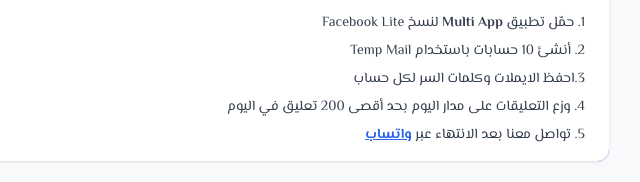
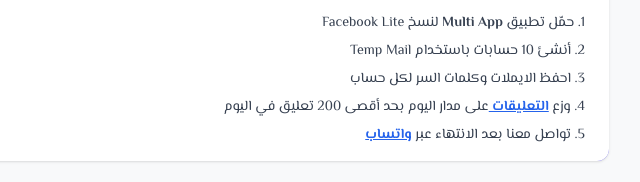
Before and after one commit to Omarmvp77/Getfreeee, a plain HTML site: page index.html in a window 1280 px wide. Both pictures are taken after a click on the button "إنشاء 10 حسابات ونشر 1000 تعليق". Shown: the part 447-629 px from the top of the page, 399-1039 px from the left. Drawn offline with nearby package versions, Linux system fonts and the light colour scheme.

Commit message:
Update index.html

```diff
--- a/index.html
+++ b/index.html
@@ -62,8 +62,15 @@
         <div id="panel2" class="hidden bg-white text-gray-700 px-6 py-4 space-y-2 text-sm">
           <p>1. حمّل تطبيق <strong>Multi App</strong> لنسخ Facebook Lite</p>
           <p>2. أنشئ 10 حسابات باستخدام Temp Mail</p>
-          <p>3.احفظ الايملات وكلمات السر لكل حساب</p>
-          <p>4. وزع التعليقات على مدار اليوم بحد أقصى 200 تعليق في اليوم</p>
+          <p>3. احفظ الايملات وكلمات السر لكل حساب</p>
+          <p>
+            4. وزع
+            <a href="https://drive.google.com/file/d/1XQful3bwXjE7UWo3jEumZs1DahtxR8gL/view?usp=drivesdk"
+               class="text-blue-600 underline font-semibold inline">
+              التعليقات
+            </a>
+            على مدار اليوم بحد أقصى 200 تعليق في اليوم
+          </p>
           <p>5. تواصل معنا بعد الانتهاء عبر <a href="https://wa.me/201017388913" target="_blank" class="text-blue-600 underline font-semibold">واتساب</a></p>
         </div>
       </div>
```
